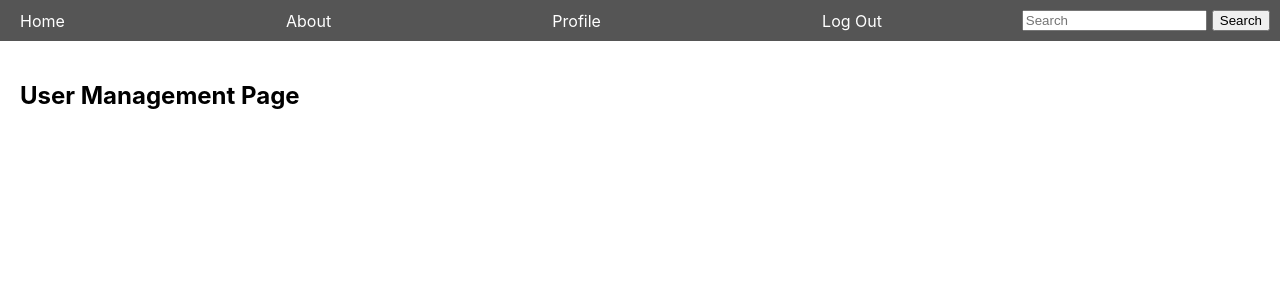
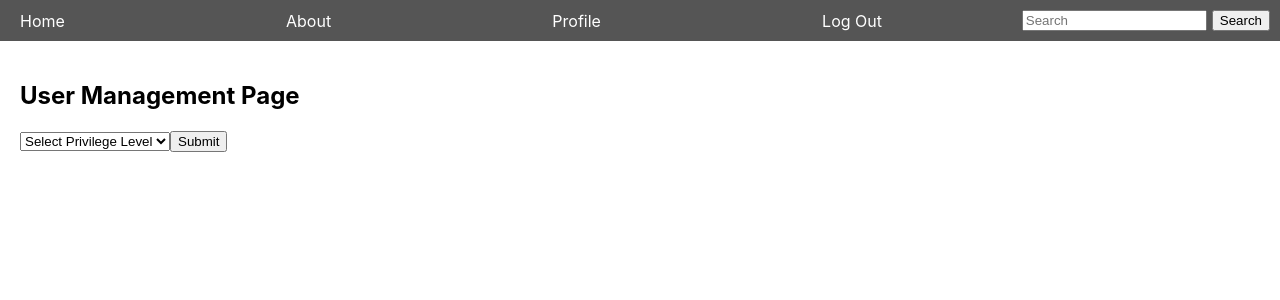
Before and after one commit to rdfioravanti/StockFlow, a React (Create React App) app in the folder frontend/: page /userManagement in a window 1280 px wide. Shown: the top 300 px of the page. Built offline with nearby package versions, Linux system fonts and the light colour scheme; sample sign-in values are in the browser's storage.

Commit message:
Implemented registration key generation

```diff
--- a/frontend/src/components/pages/UserManagementPage.js
+++ b/frontend/src/components/pages/UserManagementPage.js
@@ -1,17 +1,106 @@
-import React from 'react';
+import React, { useState, useEffect } from 'react';
 import Navbar from '../functional components/Navbar';
 import NotLoggedInPage from '../functional components/NotLoggedInRender'; // Importing the NotLoggedInPage component
+import { refreshTokens } from '../functions/RefreshFunction'; // Import the function to refresh tokens
 
 const UserManagementPage = () => {
-if (!localStorage.getItem('idToken')) {
+  const [privilegeLevel, setPrivilegeLevel] = useState('');
+  const [privilegeLevelChoice, setPrivilegeLevelChoice] = useState('');
+  const [response, setResponse] = useState('');
+  const [error, setError] = useState('');
+
+  useEffect(() => {
+    // Check localStorage for privilegeLevel
+    const storedPrivilegeLevel = localStorage.getItem('privilegeLevel');
+    if (storedPrivilegeLevel) {
+      setPrivilegeLevel(storedPrivilegeLevel);
+    }
+  }, []);
+
+  const handleDropdownChange = (e) => {
+    setPrivilegeLevelChoice(e.target.value);
+  };
+
+  const handleSubmit = async () => {
+    try {
+      const token = localStorage.getItem('idToken');
+      const response = await fetch(`${process.env.REACT_APP_BACKEND_URI}/generateRegistrationKey`, {
+        method: 'POST',
+        headers: {
+          'Authorization': `Bearer ${token}`,
+          'Content-Type': 'application/json'
+        },
+        body: JSON.stringify({ privilegeLevel })
+      });
+
+      if (response.status === 402) {
+        // Refresh tokens if status is 402
+        await refreshTokens();
+        // Resubmit the request with refreshed token
+        const refreshedToken = localStorage.getItem('idToken');
+        const refreshedResponse = await fetch(`${process.env.REACT_APP_BACKEND_URI}/generateRegistrationKey`, {
+          method: 'POST',
+          headers: {
+            'Authorization': `Bearer ${refreshedToken}`,
+            'Content-Type': 'application/json'
+          },
+          body: JSON.stringify({ privilegeLevelChoice })
+        });
+
+        const data = await refreshedResponse.json();
+        setResponse(data.key);
+        setError('');
+      } else {
+        const data = await response.json();
+        setResponse(data.key);
+        setError('');
+      }
+    } catch (error) {
+      console.error('Error:', error);
+      setResponse('');
+      setError('Error occurred while fetching data');
+    }
+  };
+
+  if (!localStorage.getItem('idToken')) {
     return <NotLoggedInPage />;
-}
+  }
+
+  const renderOptions = () => {
+    if (privilegeLevel === 'admin') {
+      return (
+        <>
+          <option value="admin">Admin</option>
+          <option value="manager">Manager</option>
+          <option value="employee">Employee</option>
+        </>
+      );
+    } else if (privilegeLevel === 'manager') {
+      return (
+        <>
+          <option value="employee">Employee</option>
+        </>
+      );
+    } else {
+      return null;
+    }
+  };
 
   return (
     <div>
       <Navbar />
       <div style={{ padding: '20px' }}>
         <h2>User Management Page</h2>
+        {/* Display drop down menu */}
+        <select onChange={handleDropdownChange}>
+          <option value="">Select Privilege Level</option>
+          {renderOptions()}
+        </select>
+        {/* Submit button */}
+        <button onClick={handleSubmit}>Submit</button>
+        {/* Display response */}
+        {error && <p>Error: {error}</p>}
+        {response && <p>Key: {response}</p>}
         {/* Your user management page content goes here */}
       </div>
     </div>
```
Also changed, not shown: 2 other files (tests, documents, lock files or other folders).
